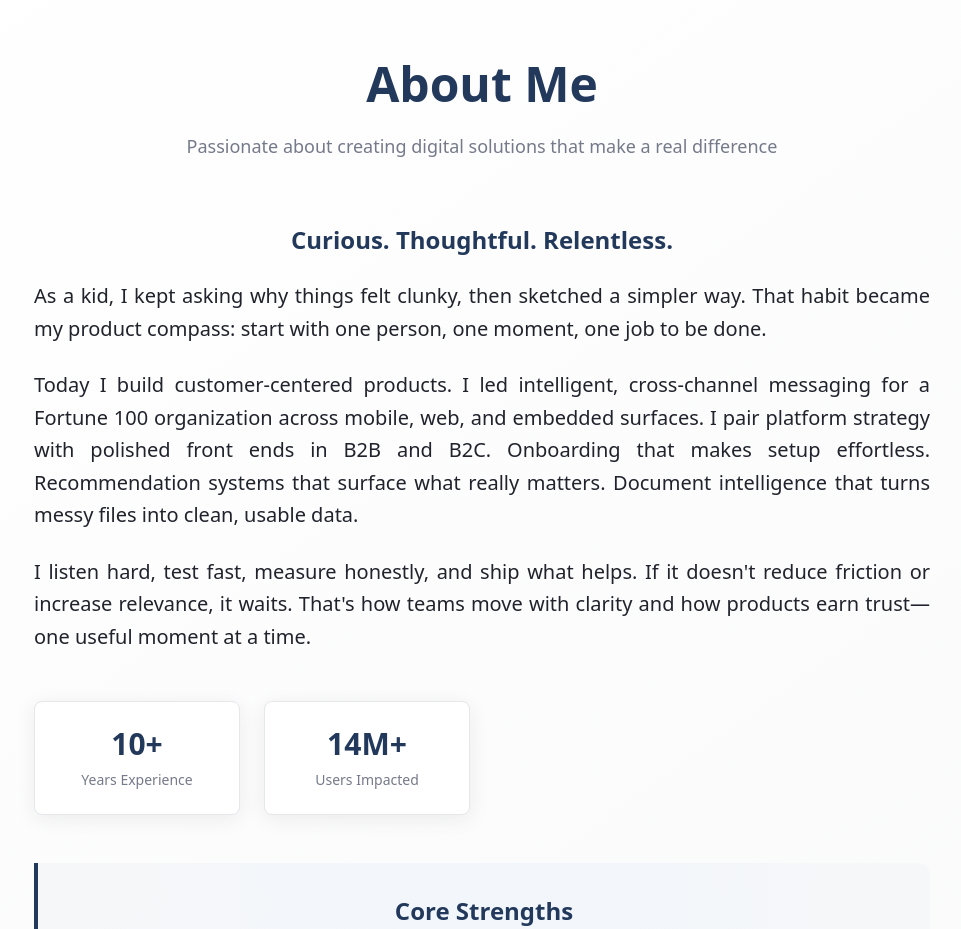
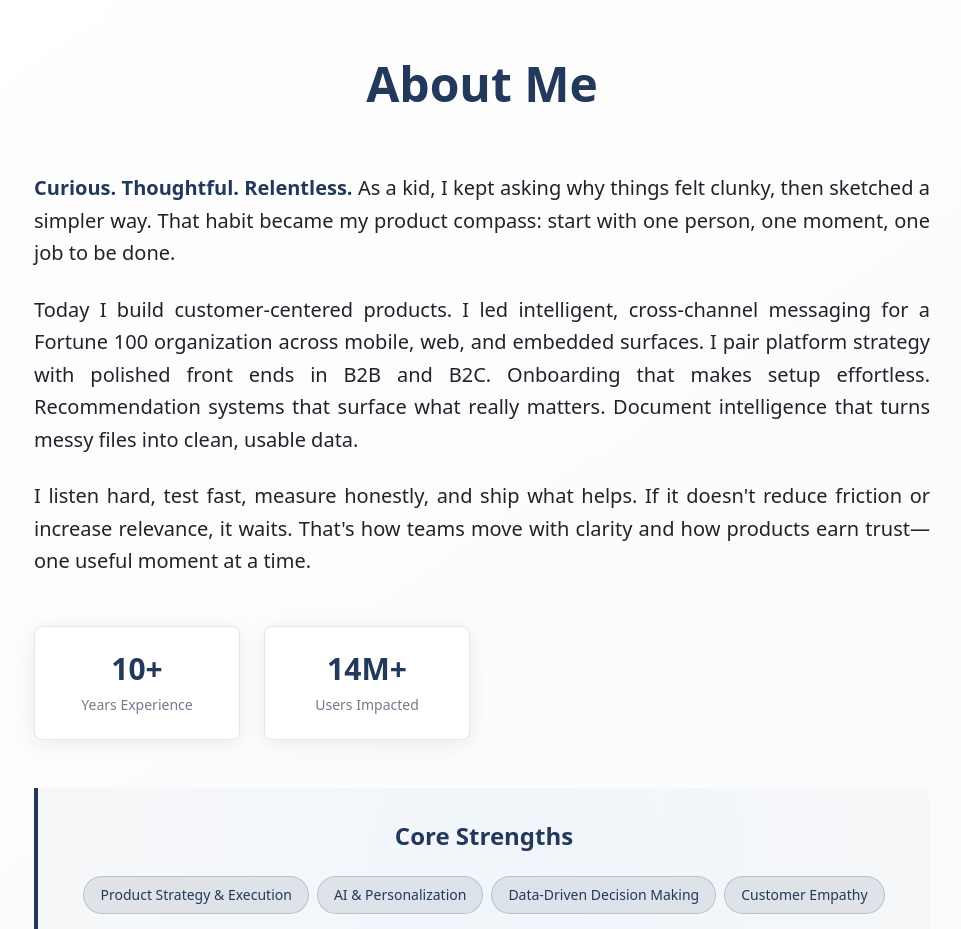
Before and after one commit to arushimishra3-design/path-portray, a React (Vite) app: page / in a window 1280 px wide. Shown: the part 820-1749 px from the top of the page, without its empty margins (158-1119 px from the left). Built offline with nearby package versions, Linux system fonts and the light colour scheme.

Commit message:
Refactor About Section
Updated the About section to improve information flow and remove "thoughtful" as it felt out of place. The content now emphasizes passion and curiosity.

```diff
--- a/src/components/AboutSection.tsx
+++ b/src/components/AboutSection.tsx
@@ -15,21 +15,14 @@ const AboutSection = () => {
             <h2 className="text-4xl md:text-5xl font-bold mb-6 text-primary">
               About Me
             </h2>
-            <p className="text-lg text-muted-foreground max-w-2xl mx-auto">
-              Passionate about creating digital solutions that make a real difference
-            </p>
           </div>
 
           {/* Main Content */}
           <div className="space-y-12">
             {/* Introduction */}
             <div className="text-center max-w-4xl mx-auto space-y-6">
-              <p className="text-2xl font-semibold text-primary mb-6">
-                Curious. Thoughtful. Relentless.
-              </p>
-
               <p className="text-xl leading-relaxed text-foreground text-justify">
-                As a kid, I kept asking why things felt clunky, then sketched a simpler way. That habit became my product compass: start with one person, one moment, one job to be done.
+                <span className="text-primary font-semibold">Curious. Thoughtful. Relentless.</span> As a kid, I kept asking why things felt clunky, then sketched a simpler way. That habit became my product compass: start with one person, one moment, one job to be done.
               </p>
 
               <p className="text-xl leading-relaxed text-foreground text-justify">
```
